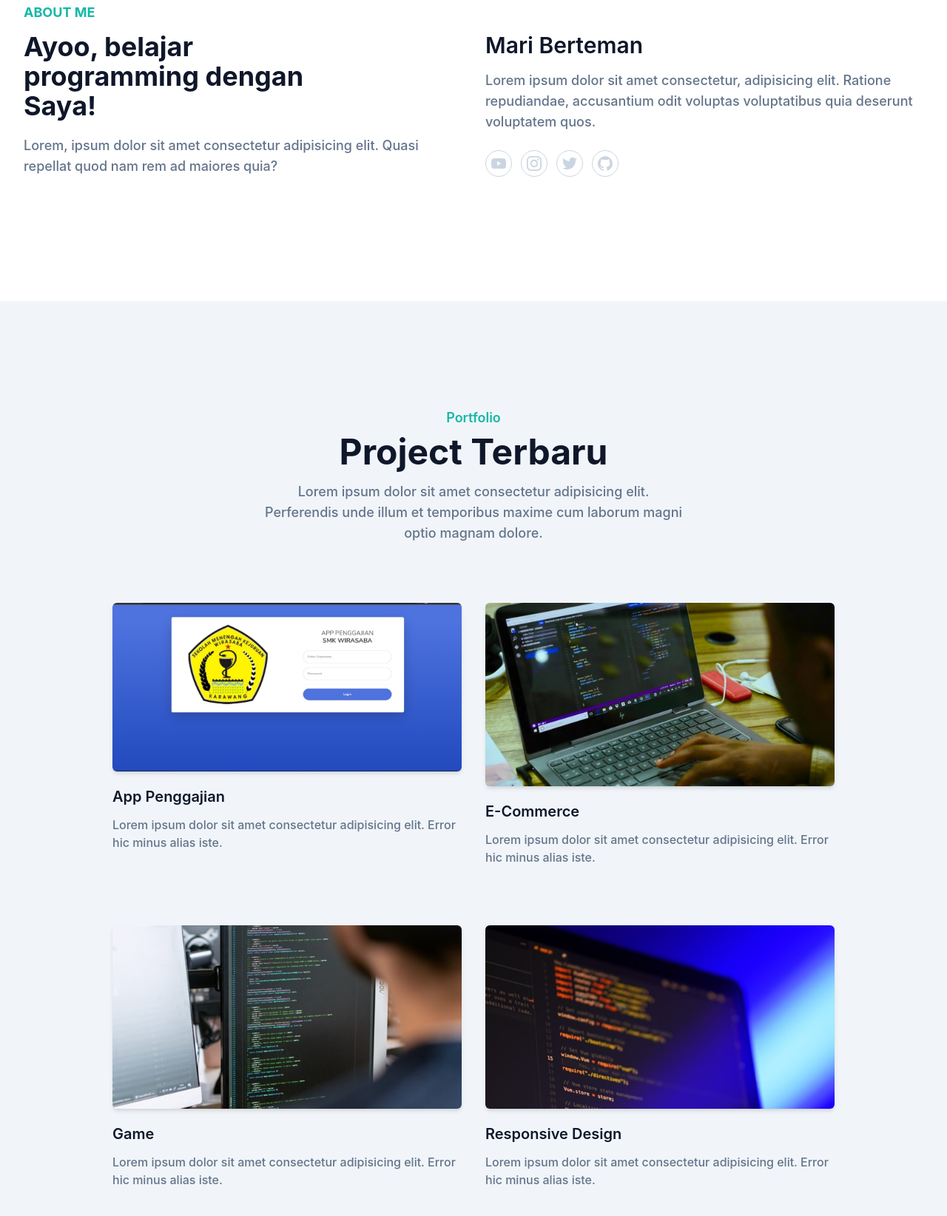
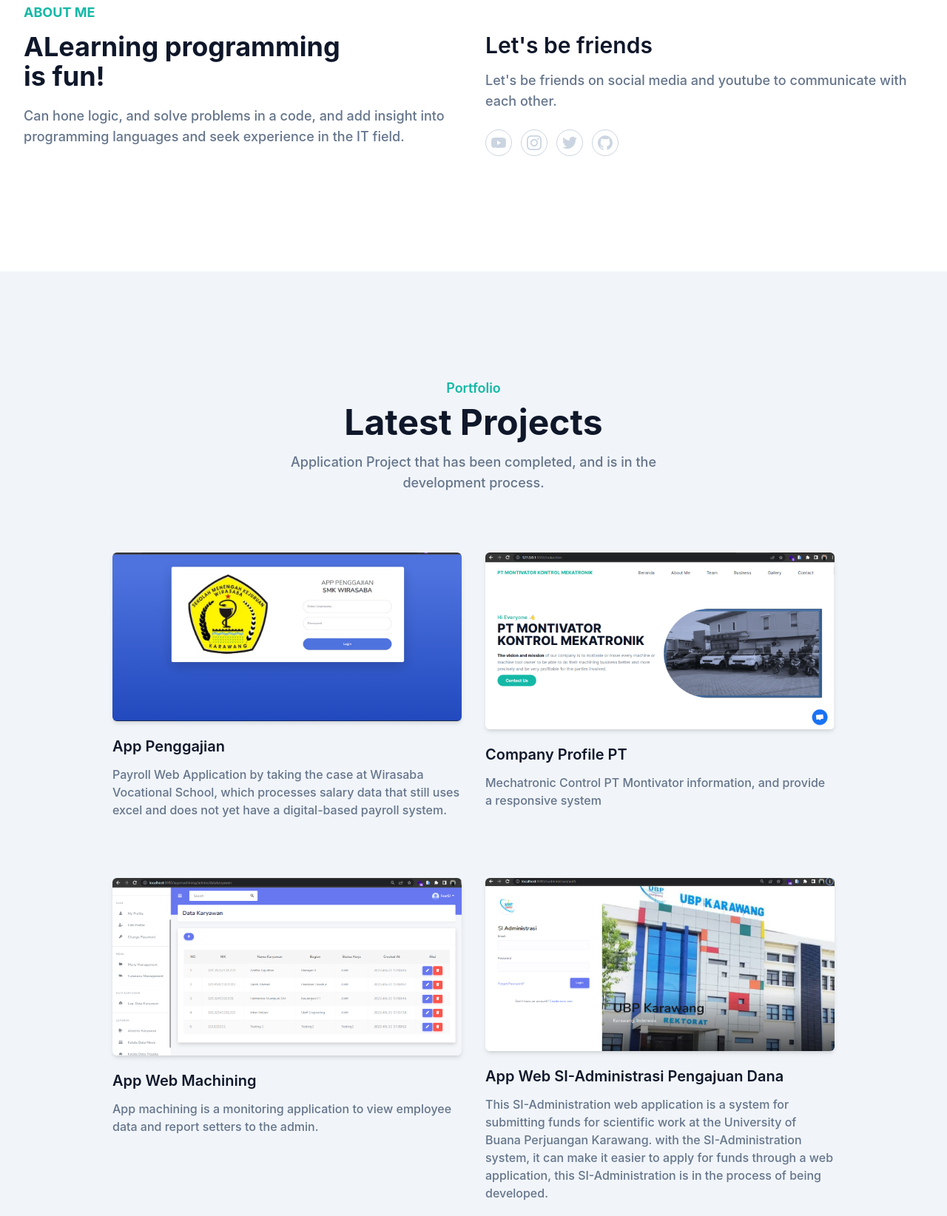
Before and after one commit to adittia12/my-portfolio, a website with bundled scripts: page index.html in a window 1280 px wide. Shown: the part 821-2465 px from the top of the page at 74% size. Built offline with nearby package versions, Linux system fonts and the light colour scheme; files whose address does not match are found by name.

Commit message:
update portofolio

```diff
--- a/index.html
+++ b/index.html
@@ -77,13 +77,13 @@
                 <div class="self-center w-full px-4 lg:w-1/2">
                     <h1 class="text-base font-semibold text-primary md:text-xl">Halo Semua 👋, Saya <span class="block mt-1 text-4xl font-bold text-dark lg:text-5xl dark:text-white">Adittia Agustian</span></h1>
                     <h2 class="mb-5 text-lg font-medium text-secondary lg:text-2xl">Mahasiswa <span class="text-dark dark:text-white">SI-19 UBP Karawang</span></h2>
-                    <p class="mb-10 font-medium leading-relaxed text-secondary">Belajar web Programming itu mudah dan menyenangkan bukan. <span class="font-bold text-dark dark:text-white">Bukan !</span></p>
+                    <p class="mb-10 font-medium leading-relaxed text-secondary">Belajar dan mencari pengalaman baru tentang programming <span class="font-bold text-dark dark:text-white">Yes !</span></p>
 
-                    <a href="#" class="px-8 py-3 text-base font-semibold text-white transition duration-300 ease-in-out rounded-full bg-primary hove:shadow-lg hover:opacity-80">Hubungi Saya</a>
+                    <a href="https://api.whatsapp.com/send?phone=628990364658" class="px-8 py-3 text-base font-semibold text-white transition duration-300 ease-in-out rounded-full bg-primary hover:shadow-lg hover:opacity-80">Hubungi Saya</a>
                 </div>
                 <div class="self-end w-full px-4 lg:w-1/2">
                     <div class="relative mt-10 lg:mt-9 lg:right-0">
-                        <img src="dist/img//profile.png" alt="Adittia Agustian" class="relative z-10 mx-auto mx-w-full">
+                        <img src="dist/img/profile.png" alt="Adittia Agustian" class="relative z-10 mx-auto mx-w-full">
                         <span class="absolute -translate-x-1/2 -bottom-0 left-1/2 md:scale-125">
                             <svg width="400" height="400" viewBox="0 0 200 200" xmlns="http://www.w3.org/2000/svg">
                                 <path fill="#14b8a6" d="M54.2,-68.2C66,-54.6,68.6,-33.6,67.3,-15.6C66,2.4,60.8,17.2,53.5,31.7C46.1,46.2,36.6,60.2,22.7,67.4C8.9,74.7,-9.3,75.1,-27.3,70.5C-45.3,65.9,-63.1,56.3,-73.9,41C-84.8,25.7,-88.7,4.7,-83.7,-13.1C-78.6,-30.9,-64.5,-45.5,-49,-58.4C-33.6,-71.4,-16.8,-82.8,2.2,-85.4C21.1,-88,42.3,-81.8,54.2,-68.2Z" transform="translate(100 100) scale(1.1)" />
@@ -102,12 +102,12 @@
             <div class="flex flex-wrap">
                 <div class="w-full px-4 mb-10 lg:w-1/2">
                     <h4 class="mb-3 text-lg font-bold uppercase text-primary">About Me</h4>
-                    <h2 class="max-w-md mb-5 text-3xl font-bold text-dark lg:text-4xl dark:text-white">Ayoo, belajar programming dengan Saya!</h2>
-                    <p class="max-w-xl text-base font-medium text-secondary lg:text-lg">Lorem, ipsum dolor sit amet consectetur adipisicing elit. Quasi repellat quod nam rem ad maiores quia?</p>
+                    <h2 class="max-w-md mb-5 text-3xl font-bold text-dark lg:text-4xl dark:text-white">ALearning programming is fun!</h2>
+                    <p class="max-w-xl text-base font-medium text-secondary lg:text-lg">Can hone logic, and solve problems in a code, and add insight into programming languages and seek experience in the IT field.</p>
                 </div>
                 <div class="w-full px-4 lg:w-1/2">
-                    <h3 class="mb-4 text-2xl font-semibold text-dark lg:text-3xl lg:pt-10 dark:text-white">Mari Berteman</h3>
-                    <p class="mb-6 text-base font-medium text-secondary lg:text-lg">Lorem ipsum dolor sit amet consectetur, adipisicing elit. Ratione repudiandae, accusantium odit voluptas voluptatibus quia deserunt voluptatem quos.</p>
+                    <h3 class="mb-4 text-2xl font-semibold text-dark lg:text-3xl lg:pt-10 dark:text-white">Let's be friends</h3>
+                    <p class="mb-6 text-base font-medium text-secondary lg:text-lg">Let's be friends on social media and youtube to communicate with each other.</p>
                     <div class="flex items-center">
                         <!-- youtube -->
                         <a class="flex items-center justify-center mr-3 border rounded-full w-9 h-9 border-slate-300 text-slate-300 hover:border-primary hover:bg-primary hover:text-white" href="https://www.youtube.com/channel/UCfDRx-02QTIrcERiPhf5uKw/featured" target="_blank">
@@ -141,8 +141,8 @@
             <div class="w-full px-4">
                 <div class="max-w-xl mx-auto mb-16 text-center">
                     <h4 class="mb-2 text-lg font-semibold text-primary">Portfolio</h4>
-                    <h2 class="mb-4 text-3xl font-bold text-dark sm:text-4xl lg:text-5xl dark:text-white">Project Terbaru</h2>
-                    <p class="font-medium text-md text-secondary md:text-lg">Lorem ipsum dolor sit amet consectetur adipisicing elit. Perferendis unde illum et temporibus maxime cum laborum magni optio magnam dolore.</p>
+                    <h2 class="mb-4 text-3xl font-bold text-dark sm:text-4xl lg:text-5xl dark:text-white">Latest Projects</h2>
+                    <p class="font-medium text-md text-secondary md:text-lg">Application Project that has been completed, and is in the development process.</p>
                 </div>
             </div>
 
@@ -152,28 +152,28 @@
                         <img src="dist/img/portfolio/1.jpeg" alt="App Penggajian" width="w-full">
                     </div>
                     <h3 class="mt-5 mb-3 text-xl font-semibold text-dark dark:text-white">App Penggajian</h3>
-                    <p class="text-base font-medium text-secondary">Lorem ipsum dolor sit amet consectetur adipisicing elit. Error hic minus alias iste.</p>
+                    <p class="text-base font-medium text-secondary">Payroll Web Application by taking the case at Wirasaba Vocational School, which processes salary data that still uses excel and does not yet have a digital-based payroll system.</p>
                 </div>
                 <div class="p-4 mb-12 md:w-1/2">
                     <div class="overflow-hidden rounded-md shadow-md">
-                        <img src="dist/img/portfolio/2.jpg" alt="E-Commerce" width="w-full">
+                        <img src="dist/img/portfolio/1.png" alt="company profile" width="w-full">
                     </div>
-                    <h3 class="mt-5 mb-3 text-xl font-semibold text-dark dark:text-white">E-Commerce</h3>
-                    <p class="text-base font-medium text-secondary">Lorem ipsum dolor sit amet consectetur adipisicing elit. Error hic minus alias iste.</p>
+                    <h3 class="mt-5 mb-3 text-xl font-semibold text-dark dark:text-white">Company Profile PT</h3>
+                    <p class="text-base font-medium text-secondary">Mechatronic Control PT Montivator information, and provide a responsive system</p>
                 </div>
                 <div class="p-4 mb-12 md:w-1/2">
                     <div class="overflow-hidden rounded-md shadow-md">
-                        <img src="dist/img/portfolio/3.jpg" alt="App Game" width="w-full">
+                        <img src="dist/img/portfolio/2.png" alt="App Machining" width="w-full">
                     </div>
-                    <h3 class="mt-5 mb-3 text-xl font-semibold text-dark dark:text-white">Game</h3>
-                    <p class="text-base font-medium text-secondary">Lorem ipsum dolor sit amet consectetur adipisicing elit. Error hic minus alias iste.</p>
+                    <h3 class="mt-5 mb-3 text-xl font-semibold text-dark dark:text-white">App Web Machining</h3>
+                    <p class="text-base font-medium text-secondary">App machining is a monitoring application to view employee data and report setters to the admin.</p>
                 </div>
                 <div class="p-4 mb-12 md:w-1/2">
                     <div class="overflow-hidden rounded-md shadow-md">
-                        <img src="dist/img/portfolio/4.jpg" alt="Responsive Design" width="w-full">
+                        <img src="dist/img/portfolio/3.png" alt="Responsive SI-ADMINISTRASI" width="w-full">
                     </div>
-                    <h3 class="mt-5 mb-3 text-xl font-semibold text-dark dark:text-white">Responsive Design</h3>
-                    <p class="text-base font-medium text-secondary">Lorem ipsum dolor sit amet consectetur adipisicing elit. Error hic minus alias iste.</p>
+                    <h3 class="mt-5 mb-3 text-xl font-semibold text-dark dark:text-white">App Web SI-Administrasi Pengajuan Dana</h3>
+                    <p class="text-base font-medium text-secondary">This SI-Administration web application is a system for submitting funds for scientific work at the University of Buana Perjuangan Karawang. with the SI-Administration system, it can make it easier to apply for funds through a web application, this SI-Administration is in the process of being developed.</p>
                 </div>
             </div>
         </div>
@@ -187,22 +187,16 @@
                 <div class="mx-auto mb-16 text-center">
                     <h4 class="mb-2 text-lg font-semibold text-primary">Clients</h4>
                     <h2 class="mb-4 text-3xl font-bold text-white sm:text-4xl lg:text-5xl dark:text-dark">Yang Pernah Berkejasama</h2>
-                    <p class="font-medium text-md text-secondary md:text-lg">Lorem ipsum dolor sit amet consectetur adipisicing elit. Perferendis unde illum et temporibus maxime cum laborum magni optio magnam dolore.</p>
+                    <p class="font-medium text-md text-secondary md:text-lg">Has worked with several institutions, one of which was at the University of Buana Perjuangan Karawang to develop an E-siklus Web in the field of LPPM</p>
                 </div>
 
                 <div class="w-full px-4">
                     <div class="flex flex-wrap items-center justify-center">
                         <a href="#" class="max-w-[80px] mx-4 py-4 grayscale opacity-60 transition duration-500 hover:grayscale-0 hover:opacity-100 lg:mx-6 xl:mx-8">
-                            <img src="dist/img/clients/google.svg" alt="Google">
+                            <img src="dist/img/clients/UBP.png" alt="UBP">
                         </a>
                         <a href="#" class="max-w-[120px] mx-4 py-4 grayscale opacity-60 transition duration-500 hover:grayscale-0 hover:opacity-100 lg:mx-6 xl:mx-8">
-                            <img src="dist/img/clients/gojek.svg" alt="gojek">
-                        </a>
-                        <a href="#" class="max-w-[120px] mx-4 py-4 grayscale opacity-60 transition duration-500 hover:grayscale-0 hover:opacity-100 lg:mx-6 xl:mx-8">
-                            <img src="dist/img/clients/tokopedia.svg" alt="Tokopedia">
-                        </a>
-                        <a href="#" class="max-w-[120px] mx-4 py-4 grayscale opacity-60 transition duration-500 hover:grayscale-0 hover:opacity-100 lg:mx-6 xl:mx-8">
-                            <img src="dist/img/clients/dana.svg" alt="Dana">
+                            <img src="dist/img/clients/perpus.png" alt="Perpusip">
                         </a>
                     </div>
                 </div>
```
Also changed, not shown: dist/css/final.css, dist/img/clients/UBP.png (added), dist/img/clients/perpus.png (added), dist/img/portfolio/1.png (added), dist/img/portfolio/2.png (added), dist/img/portfolio/3.png (added), dist/output.css.
